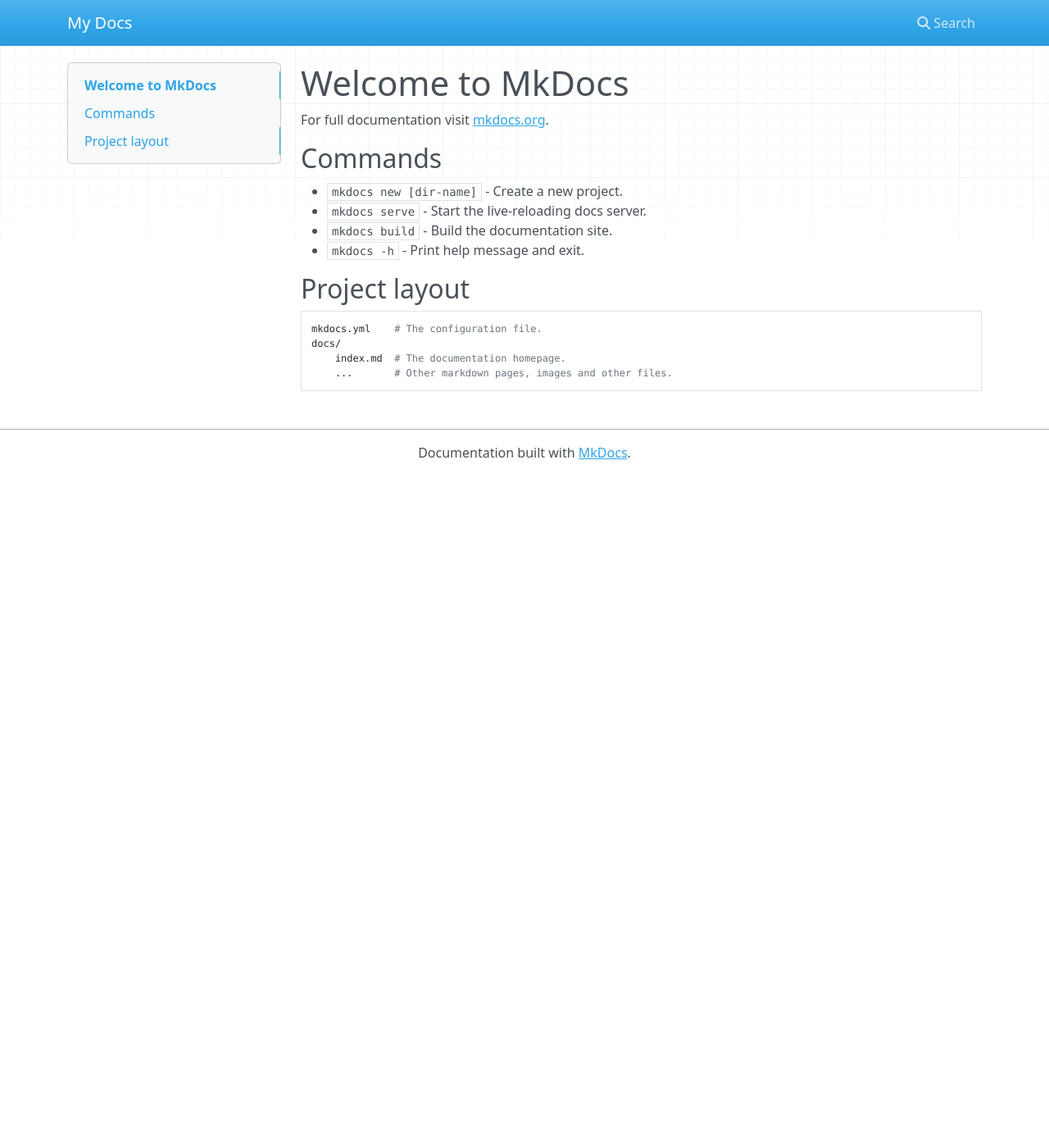
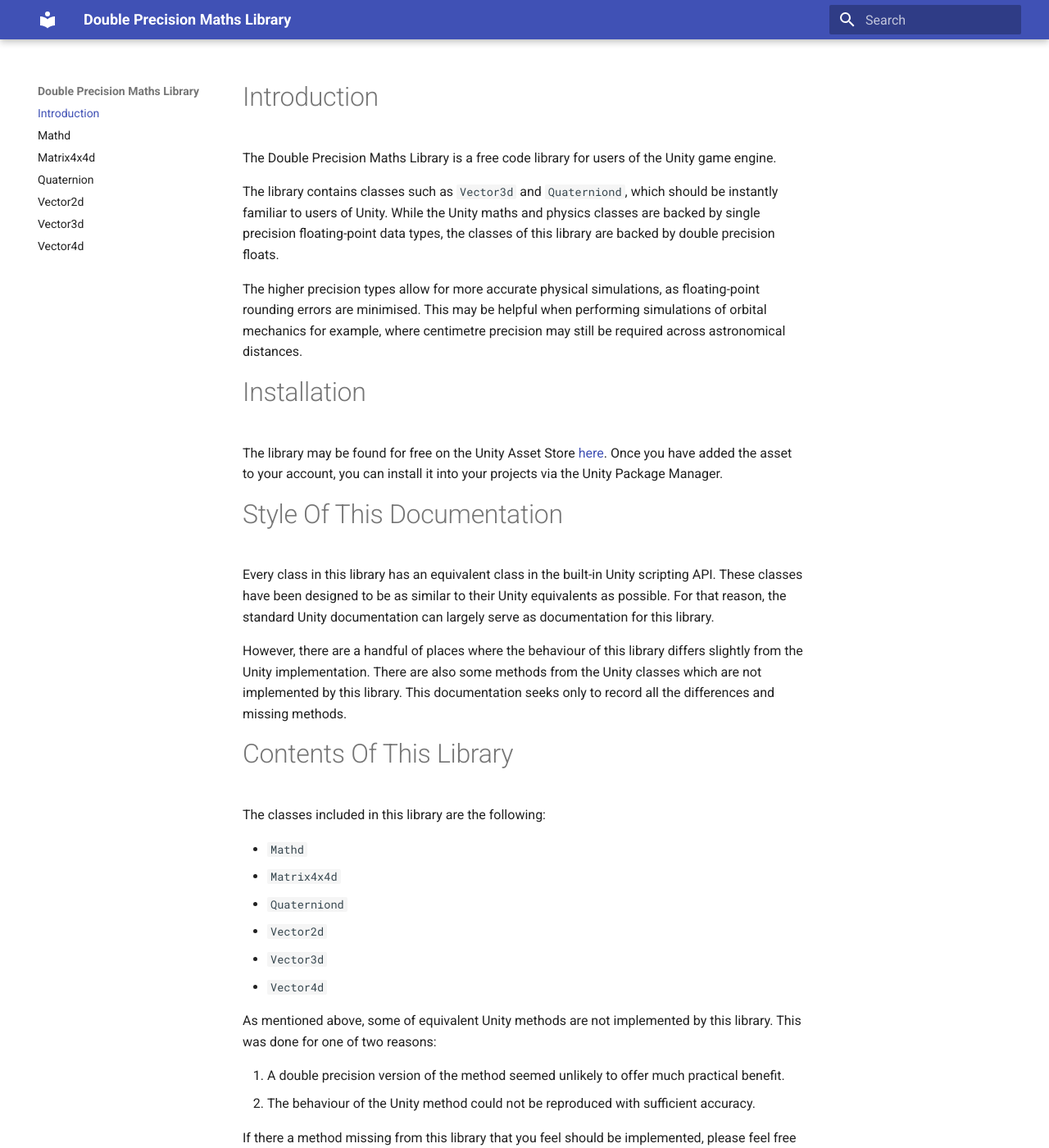
Before and after one commit to RobertJClose/DPML, an MkDocs documentation site: the page built from docs/index.md, in a window 1280 px wide and 1400 px high. Shown: the whole window at 82% size. Built offline with MkDocs 1.6.1 and Material for MkDocs 9.7.7, drawn with Linux system fonts in a browser that asks for light colours; nearby versions of some CDN libraries; some of the changed text lies outside the part shown.

Commit message:
Write the documentation

```diff
--- a/docs/index.md
+++ b/docs/index.md
@@ -1,17 +1,35 @@
-# Welcome to MkDocs
+# Introduction
 
-For full documentation visit [mkdocs.org](https://www.mkdocs.org).
+The Double Precision Maths Library is a free code library for users of the Unity game engine.
 
-## Commands
+The library contains classes such as `Vector3d` and `Quaterniond`, which should be instantly familiar to users of Unity. While the Unity maths and physics classes are backed by single precision floating-point data types, the classes of this library are backed by double precision floats.
 
-* `mkdocs new [dir-name]` - Create a new project.
-* `mkdocs serve` - Start the live-reloading docs server.
-* `mkdocs build` - Build the documentation site.
-* `mkdocs -h` - Print help message and exit.
+The higher precision types allow for more accurate physical simulations, as floating-point rounding errors are minimised. This may be helpful when performing simulations of orbital mechanics for example, where centimetre precision may still be required across astronomical distances.
 
-## Project layout
+# Installation
 
-    mkdocs.yml    # The configuration file.
-    docs/
-        index.md  # The documentation homepage.
-        ...       # Other markdown pages, images and other files.
+The library may be found for free on the Unity Asset Store [here](https://assetstore.unity.com/packages/tools/physics/double-precision-maths-library-282105). Once you have added the asset to your account, you can install it into your projects via the Unity Package Manager.
+
+# Style Of This Documentation
+
+Every class in this library has an equivalent class in the built-in Unity scripting API. These classes have been designed to be as similar to their Unity equivalents as possible. For that reason, the standard Unity documentation can largely serve as documentation for this library.
+
+However, there are a handful of places where the behaviour of this library differs slightly from the Unity implementation. There are also some methods from the Unity classes which are not implemented by this library. This documentation seeks only to record all the differences and missing methods.
+
+# Contents Of This Library
+
+The classes included in this library are the following:
+
+* `Mathd`
+* `Matrix4x4d`
+* `Quaterniond`
+* `Vector2d`
+* `Vector3d`
+* `Vector4d`
+
+As mentioned above, some of equivalent Unity methods are not implemented by this library. This was done for one of two reasons:
+
+1. A double precision version of the method seemed unlikely to offer much practical benefit.
+2. The behaviour of the Unity method could not be reproduced with sufficient accuracy.
+
+If there a method missing from this library that you feel should be implemented, please feel free to get in touch and I will look into it.
--- a/mkdocs.yml
+++ b/mkdocs.yml
@@ -1 +1,3 @@
-site_name: My Docs
+site_name: Double Precision Maths Library
+theme:
+  name: material
```
Also changed, not shown: docs/Mathd.md (added, +23 -0 lines), docs/Matrix4x4d.md (added, +13 -0 lines), docs/Quaterniond.md (added, +11 -0 lines), docs/Vector2d.md (added, +11 -0 lines), docs/Vector3d.md (added, +12 -0 lines), docs/Vector4d.md (added, +11 -0 lines).
